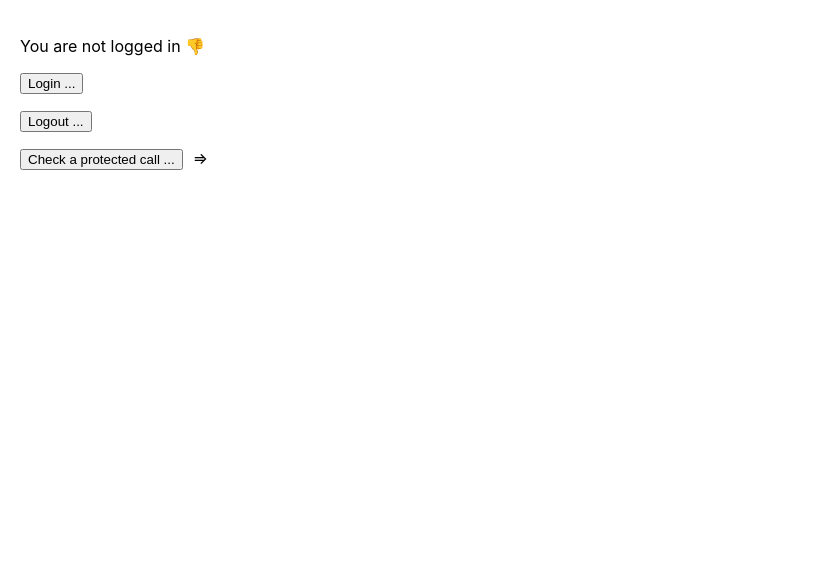
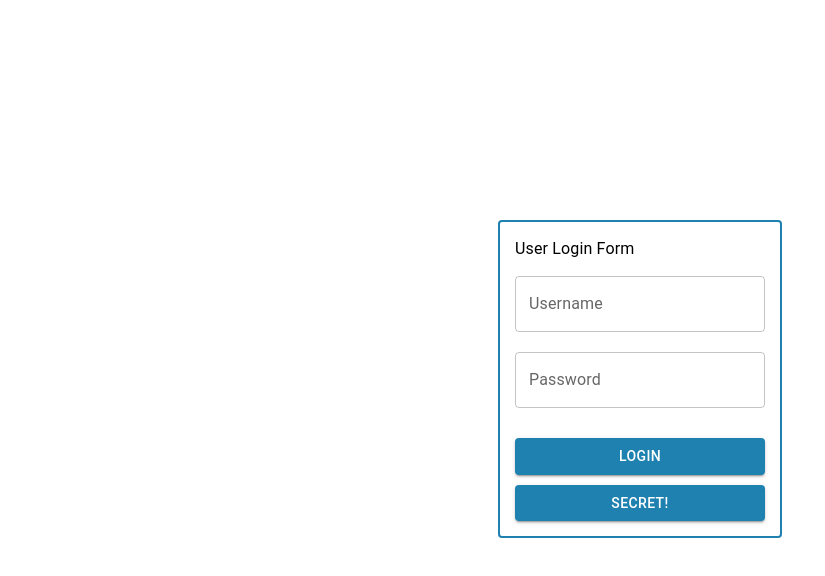
Before and after one commit to Tiinzzy/react-projects, a React (Create React App) app in the folder basic-authentication/: page / in a window 1280 px wide. Shown: the top 576 px of the page, without its empty margins (0-825 px from the left). Built offline with nearby package versions, Linux system fonts and the light colour scheme; no server answers.

Commit message:
changed the format to only use as a display for main component

```diff
--- a/basic-authentication/src/frontend/App.js
+++ b/basic-authentication/src/frontend/App.js
@@ -1,72 +1,11 @@
-import { useState } from "react";
-import axios from 'axios';
-const md5 = require('md5');
+import LoginForm from "./components/LoginForm";
+
+function App() {
 
 
-function callLoginStatus(setIsLogin) {
-  axios.post('/login-status', setIsLogin)
-    .then((response) => {
-      setIsLogin(response.data.authorized);
-    })
-    .catch((error) => {
-      console.log(error);
-    });
-}
+  return (
 
-function callLogin(user, password, setIsLogin) {
-  axios.post('/login', { user, password: md5(password) })
-    .then((response) => {
-      setIsLogin(true)
-    })
-    .catch((error) => {
-      console.log(error);
-    });
-}
-
-function callLogout(setIsLogin) {
-  axios.post('/logout', {})
-    .then((response) => {
-      setIsLogin(false)
-    })
-    .catch((error) => {
-      console.log(error);
-    });
-}
-
-function callSecrete(setProtectedContent) {
-  axios.post('/secret', {})
-    .then((response) => {
-      setProtectedContent(JSON.stringify(response.data))
-    })
-    .catch((error) => {
-      console.log(error);
-    });
-}
-
-function App() {
-  const [isLogin, setIsLogin] = useState(false);
-  const [protectedContent, setProtectedContent] = useState('');
-
-  callLoginStatus(setIsLogin);
-
-  return (
-    <div style={{ padding: 20 }}>
-
-      <p>
-        {!isLogin ? 'You are not logged in 👎' : 'Yes, you are now logged in 👍'}
-      </p>
-      <p>
-        <button onClick={() => callLogin('tina', 'tina123', setIsLogin)}>Login ...</button>
-      </p>
-      <p>
-        <button onClick={() => callLogout(setIsLogin)}>Logout ...</button>
-      </p>
-      <p>
-        <button onClick={() => callSecrete(setProtectedContent)}>Check a protected call ...</button>
-        <span style={{ marginLeft: 10, marginRight: 10 }}>{'=>'}</span>{protectedContent}
-      </p>
-
-    </div>
+    <LoginForm />
   );
 }
 
```
